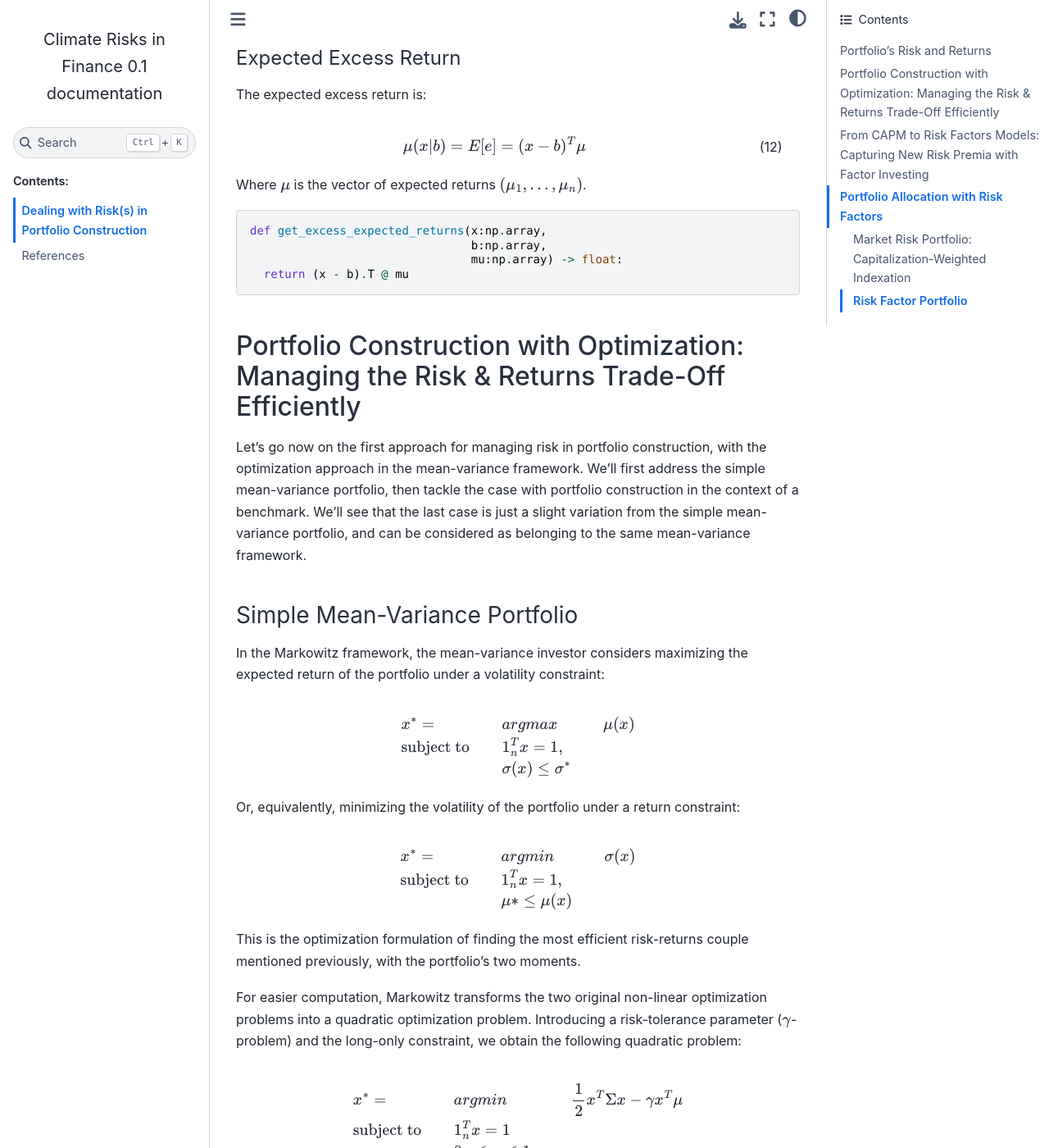
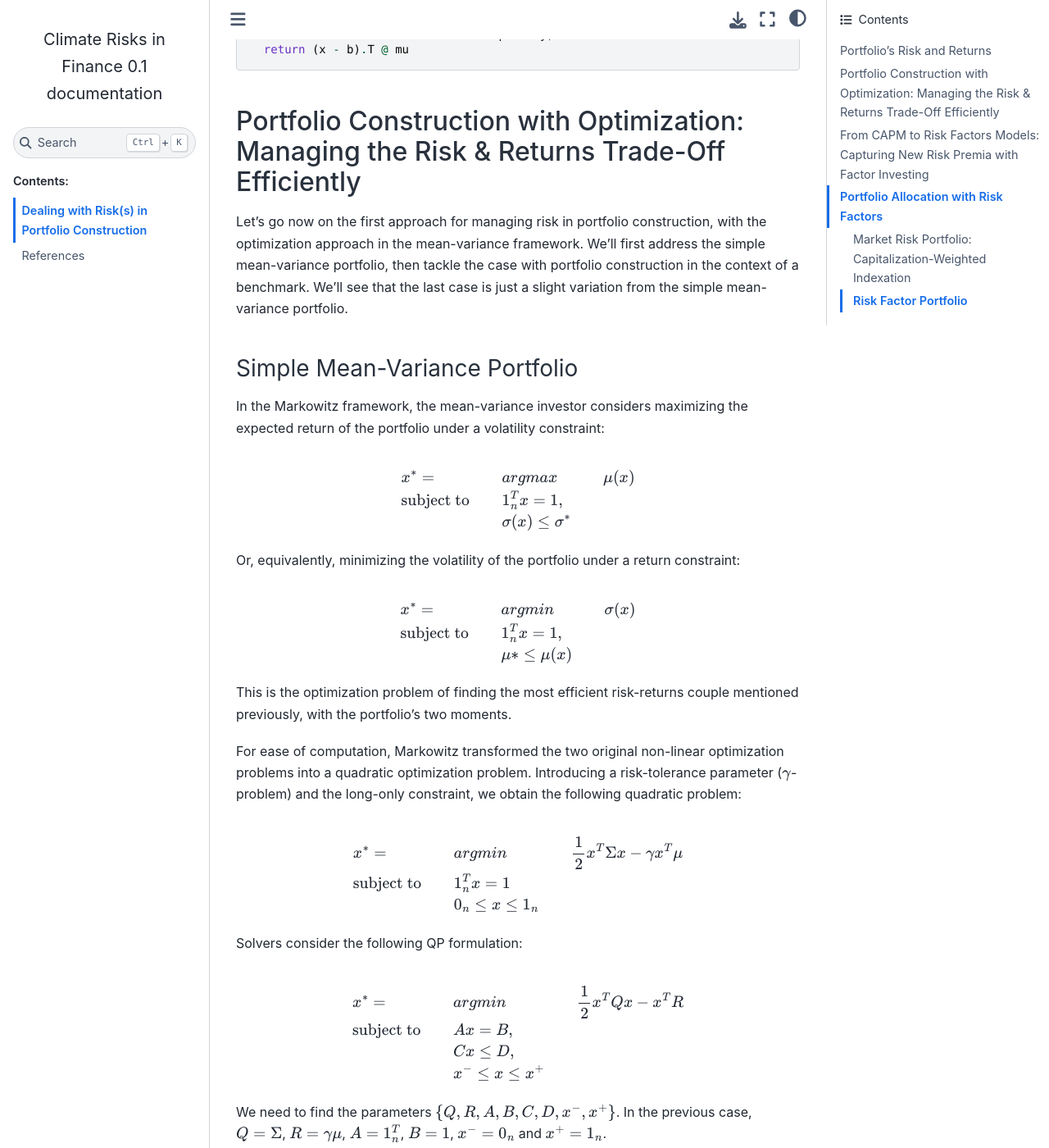
Before and after one commit to tlorans/ClimateRisks, a Sphinx documentation site: the page built from docs/source/dealingwithrisk.md, in a window 1280 px wide and 1400 px high, scrolled down 4965 px. Shown: the whole window at 82% size. Built offline with Sphinx 7.4.7 and the Sphinx Book theme 1.1.4, drawn with Linux system fonts in a browser that asks for light colours; cross-references to code outside the pages are shown as plain code; some of the changed text lies outside the part shown.

Commit message:
fixed few typo

````diff
--- a/docs/source/dealingwithrisk.md
+++ b/docs/source/dealingwithrisk.md
@@ -12,7 +12,6 @@ These tools will be at the basis of the three strategies we will present thereaf
 
 We will discuss these basic tools with implementation in Python.
 
-An important point to consider is that, in Finance, there is no such thing as a free-lunch. This well-known expression means that potential "rewards" (returns) arise from risk-taking. The purpose in portfolio construction is thus to manage this trade-off between returns and risk. In the simple mean-variance portfolio framework, the approach is to find the most efficient risk-returns couple, according to the investor risk-tolerance. In the factor investing approach, the investors want to gain extra long-term returns with the exposure to a risk factor (or an anomaly) through a factor portfolio.
 Along this course, we'll see how climate risks can be considered with these different approaches.
 
 ## Portfolio's Risk and Returns
@@ -83,9 +82,6 @@ x^T \mathbb{E}[(R-\mu)(R-\mu)^T]x
 \begin{equation}
 = x^T \Sigma x
 \end{equation}
-
-Why? Because when building a portfolio, the variance of the portfolio will be determined by both the volatilities of the underlying assets AND the correlation between them.
-
 
 In practice, we use the historical average for estimating $\mu$. For the covariance matrix, we can compute it with historical observations with the historical volatilities and correlation matrix, such as:
 
@@ -135,7 +131,6 @@ class Portfolio:
 
 ```
 
-Let' test if with the same values than before:
 ```Python
 simple_portfolio = Portfolio(x = x,
                  mu = mu,
@@ -202,7 +197,7 @@ def get_excess_expected_returns(x:np.array,
 
 ## Portfolio Construction with Optimization: Managing the Risk & Returns Trade-Off Efficiently
 
-Let's go now on the first approach for managing risk in portfolio construction, with the optimization approach in the mean-variance framework. We'll first address the simple mean-variance portfolio, then tackle the case with portfolio construction in the context of a benchmark. We'll see that the last case is just a slight variation from the simple mean-variance portfolio, and can be considered as belonging to the same mean-variance framework.
+Let's go now on the first approach for managing risk in portfolio construction, with the optimization approach in the mean-variance framework. We'll first address the simple mean-variance portfolio, then tackle the case with portfolio construction in the context of a benchmark. We'll see that the last case is just a slight variation from the simple mean-variance portfolio.
 
 ### Simple Mean-Variance Portfolio
 
@@ -230,9 +225,9 @@ Or, equivalently, minimizing the volatility of the portfolio under a return cons
 \end{aligned}
 \end{equation*}
 
-This is the optimization formulation of finding the most efficient risk-returns couple mentioned previously, with the portfolio's two moments.
+This is the optimization problem of finding the most efficient risk-returns couple mentioned previously, with the portfolio's two moments.
 
-For easier computation, Markowitz transforms the two original non-linear optimization problems into a quadratic optimization problem. Introducing a risk-tolerance parameter ($\gamma$-problem) and the long-only constraint, we obtain the following quadratic problem:
+For ease of computation, Markowitz transformed the two original non-linear optimization problems into a quadratic optimization problem. Introducing a risk-tolerance parameter ($\gamma$-problem) and the long-only constraint, we obtain the following quadratic problem:
 
 \begin{equation*}
 \begin{aligned}
@@ -249,7 +244,7 @@ Solvers consider the following QP formulation:
 \begin{equation*}
 \begin{aligned}
 & x^* =
-& & argmin \frac{1}{2} x^T Q x - x^T R \\
+& & argmin & \frac{1}{2} x^T Q x - x^T R \\
 & \text{subject to}
 & & Ax = B, \\
 &&& Cx \leq D,\\
````
Also changed, not shown: other parts of docs/source/dealingwithrisk.md (+4 -4 lines), 9 other files.
